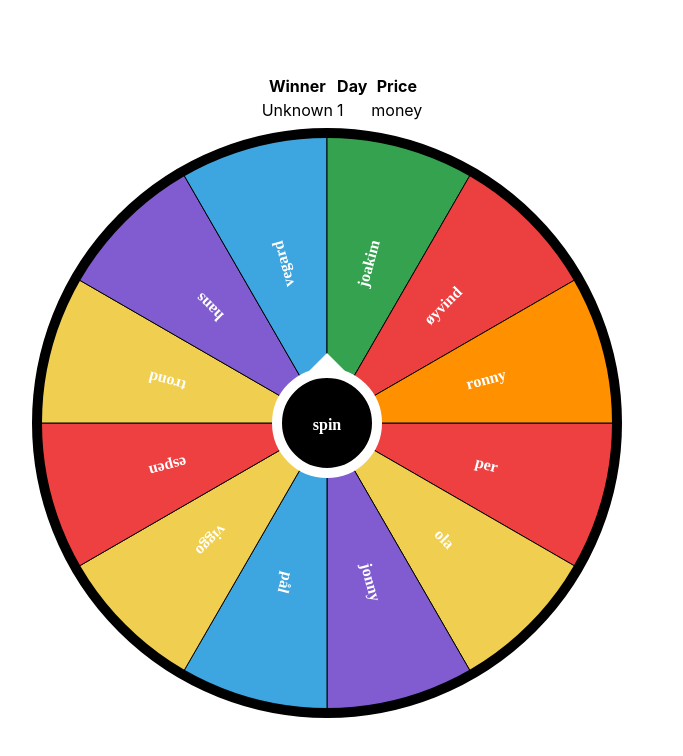
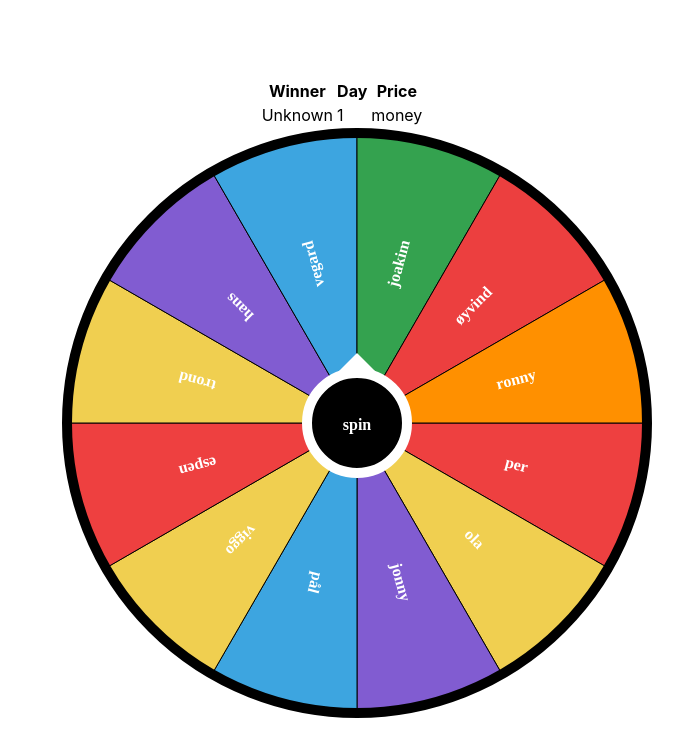
Before and after one commit to MikAoJk/christmas-calendar-draw, a Next.js app: page / in a window 1280 px wide. Shown: the top 756 px of the page, without its empty margins (298-981 px from the left). Built offline with nearby package versions, Linux system fonts and the light colour scheme.

Commit message:
Small size adjustments

```diff
--- a/src/components/WheelOfFortune/Wheel/Wheel.tsx
+++ b/src/components/WheelOfFortune/Wheel/Wheel.tsx
@@ -27,8 +27,8 @@ const Wheel = (wheelProps: WheelProps) => {
     const downTime = wheelProps.participants.length * 1000
     let spinStart = 0
     let frames = 0
-    const centerX = 300
-    const centerY = 300
+    const centerX = 325
+    const centerY = 295
     useEffect(() => {
         wheelInit()
         setTimeout(() => {
@@ -45,8 +45,8 @@ const Wheel = (wheelProps: WheelProps) => {
         console.log(navigator)
         if (navigator.userAgent.indexOf('MSIE') !== -1) {
             canvas = document.createElement('canvas') as HTMLCanvasElement | null;
-            canvas?.setAttribute('width', String(1000))
-            canvas?.setAttribute('height', String(600))
+            canvas?.setAttribute('width', String(620))
+            canvas?.setAttribute('height', String(590))
             canvas?.setAttribute('id', 'canvas')
             // @ts-ignore
             document?.getElementById('wheel')?.appendChild(canvas)
@@ -193,14 +193,14 @@ const Wheel = (wheelProps: WheelProps) => {
         isStarted && ctx.fillText(currentParticipant, centerX + 10, centerY + size + 50)
     }
     const clear = () => {
-        canvasContext.clearRect(0, 0, 630, 600)
+        canvasContext.clearRect(0, 0, 620, 590)
     }
     return (
         <div id='wheel'>
             <canvas
                 id='canvas'
-                width='630'
-                height='600'
+                width='620'
+                height='590'
                 style={{
                     pointerEvents: isFinished ? 'none' : 'auto'
                 }}
```
